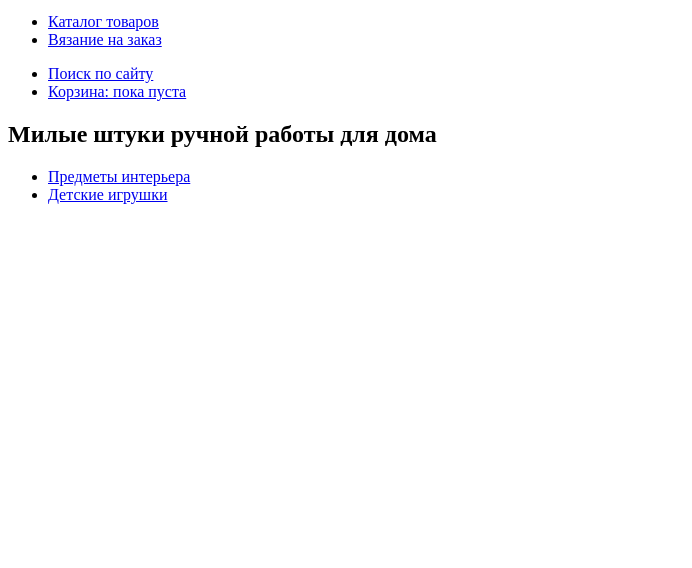
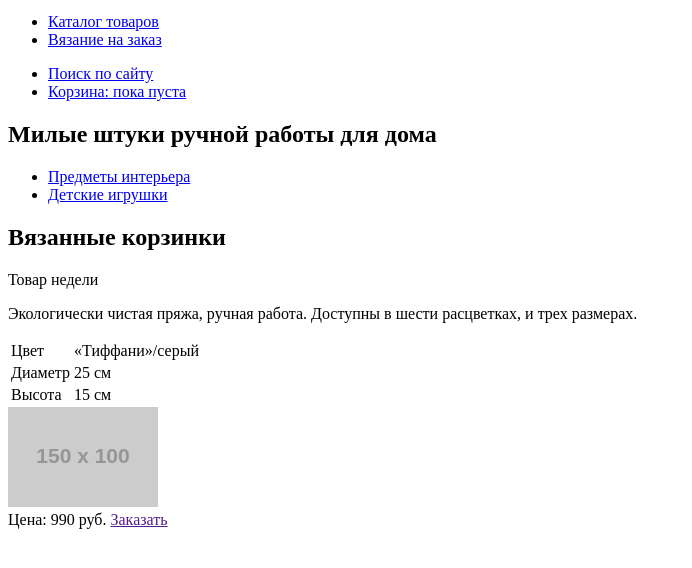
Before and after one commit to AlinaDenisova/mishka, a website: page source/index.html in a window 1280 px wide. Shown: the part 136-704 px from the top of the page, without its empty margins (0-692 px from the left). Drawn offline with Linux system fonts and the light colour scheme; placeholder pictures from the web are drawn by us.

Commit message:
Добавляет разметку товара недели

```diff
--- a/source/index.html
+++ b/source/index.html
@@ -53,6 +53,41 @@
           </ul>
         </div>
       </section>
+
+      <div class="page-main__container">
+        <section class="good-hit">
+          <div class="good-hit__text">
+            <div class=good-hit__title-wrapper>
+              <h2 class="good-hit__title">Вязанные корзинки</h2>
+              <p class="goot-hit__label">Товар недели</p>
+            </div>
+            <div class="good-hit__descr-wrapper">
+              <p class="good-hit__descr">Экологически чистая пряжа, ручная работа. Доступны в шести расцветках, и трех размерах.</p>
+            </div>
+            <table class="good-hit__properties">
+              <tr class="good-hit__properties-item">
+                <td>Цвет</td>
+                <td>«Тиффани»/серый</td>
+              </tr>
+              <tr class="good-hit__properties-item">
+                <td>Диаметр</td>
+                <td>25 см</td>
+              </tr>
+              <tr class="good-hit__properties-item">
+                <td>Высота</td>
+                <td>15 см</td>
+              </tr>
+            </table>
+          </div>
+          <div class="good-hit__img">
+            <img src="http://placehold.it/150x100" alt="Вязанные корзинки">
+          </div>
+          <div class="good-hit__buy">
+            <span class="good-hit__price">Цена: 990 руб.</span>
+            <a href="" class="btn good-hit__btn">Заказать</a>
+          </div>
+        </section>
+      </div>
     </main>
 
   </body>
```
